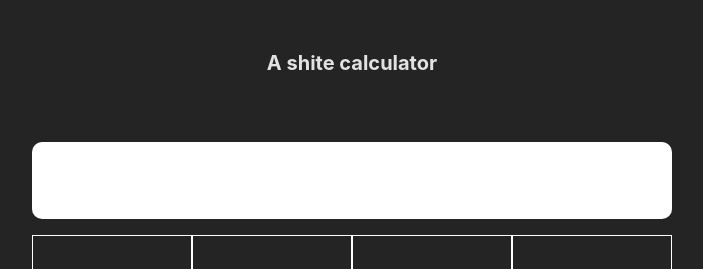
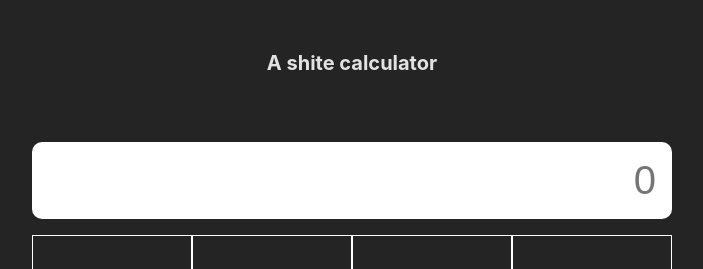
Before and after one commit to maxhaggmancmedu/calculator, a React (Vite) app: page / in a window 1280 px wide. Shown: the top 269 px of the page, without its empty margins (288-991 px from the left). Built offline with nearby package versions, Linux system fonts and the light colour scheme.

Commit message:
fix input to always stay in focus

```diff
--- a/src/components/input.jsx
+++ b/src/components/input.jsx
@@ -1,10 +1,8 @@
 import '../styles/input.css'
-import { useState } from 'react'
 
-export default function Input({updateNumbers, inputValue}) {
-    console.log(inputValue)
+export default function Input({updateNumbers, inputValue, evaluateInput, handleKeyDown}) {
 
     return (
-        <input type='text' value={inputValue} onChange={updateNumbers}></input>
+        <input type='text' placeholder='0' value={inputValue} onChange={updateNumbers} onKeyDown={handleKeyDown} autoFocus onBlur={({ target }) => target.focus()}></input>
     )
 }
```
